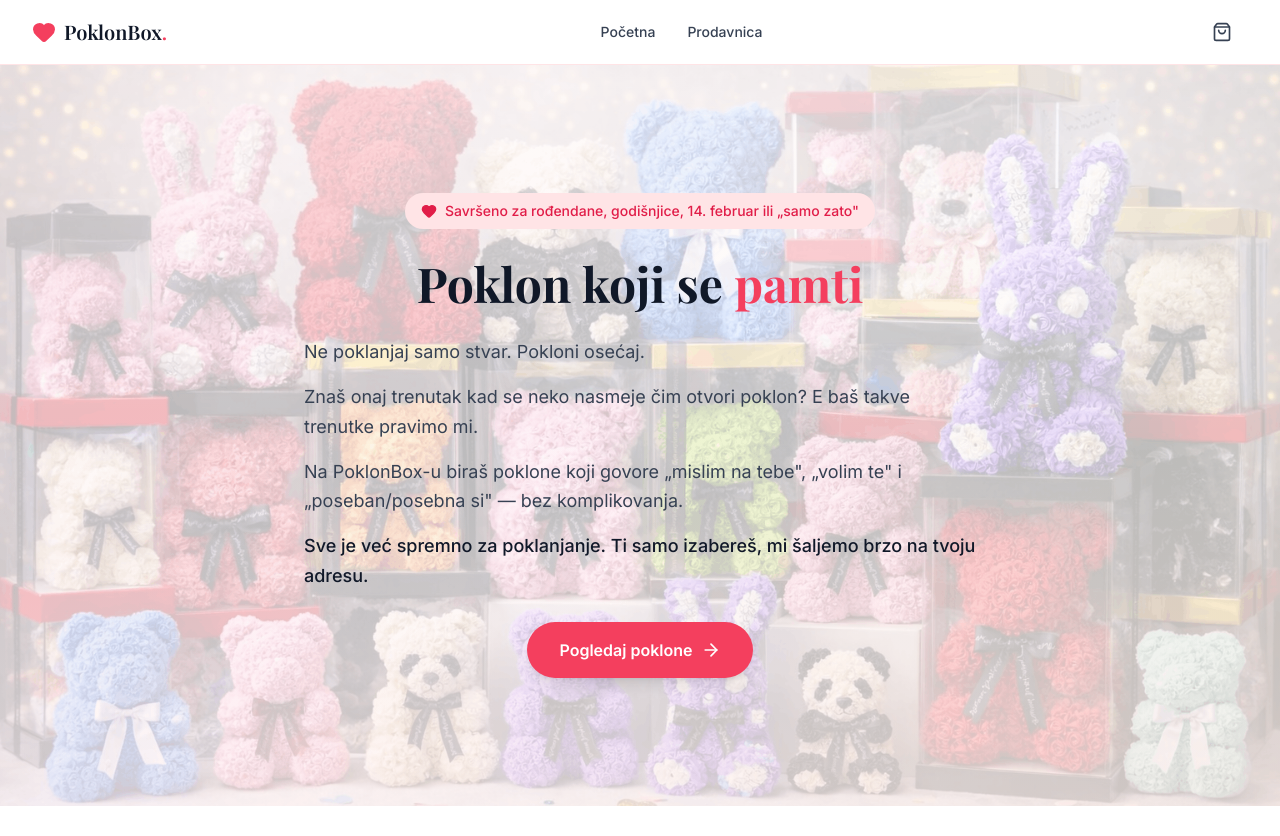
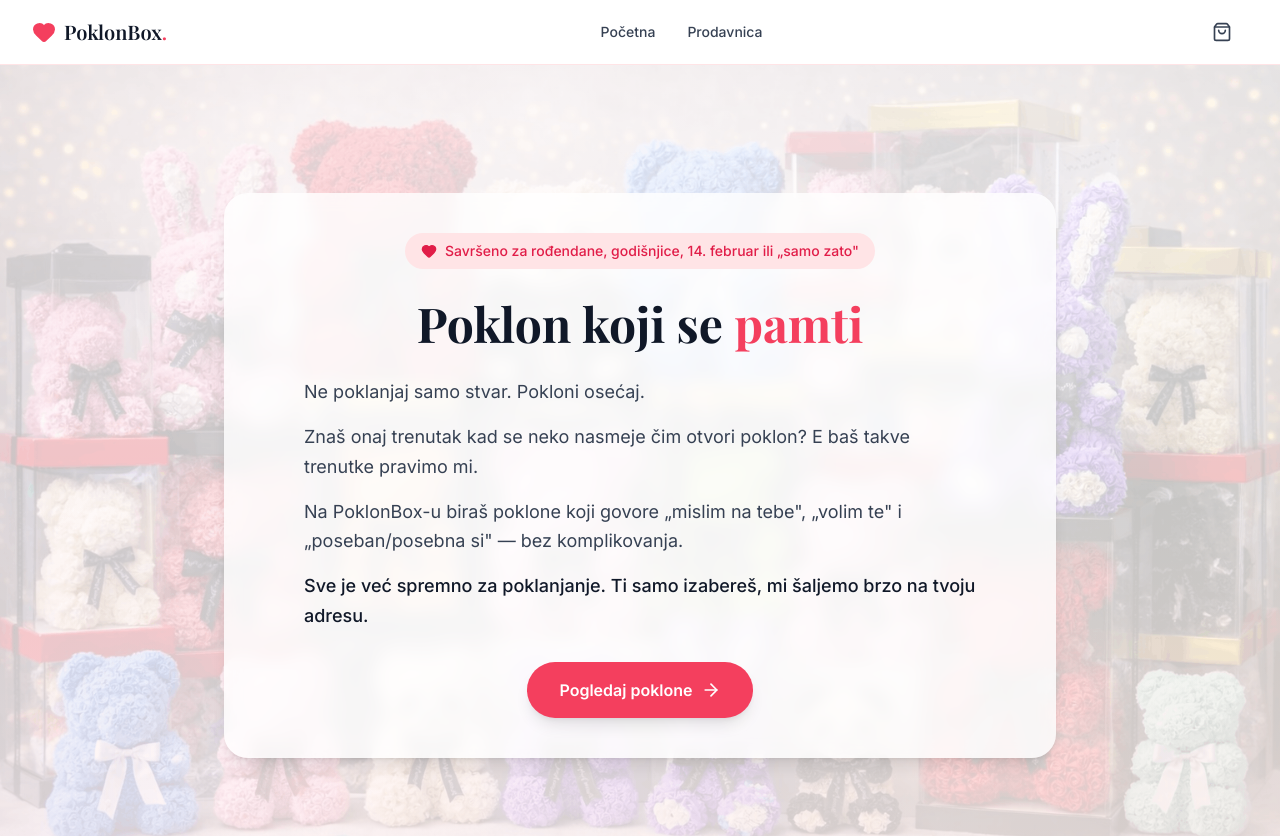
Before and after one commit to SlavkoSipka/poklonbox, a Next.js app: page / in a window 1280 px wide. Shown: the top 836 px of the page. Built offline with nearby package versions, Linux system fonts and the light colour scheme; no server answers; a web font is replaced by a local one.

Commit message:
Dodata semi-transparent pozadina za tekst u hero sekciji za bolje citanje

```diff
--- a/app/page.tsx
+++ b/app/page.tsx
@@ -57,9 +57,11 @@ export default function HomePage() {
             backgroundSize: 'cover',
           }}
         />
-        <div className="absolute inset-0 bg-gradient-to-b from-white/50 via-white/30 to-rose-50/50"></div>
+        <div className="absolute inset-0 bg-gradient-to-b from-white/60 via-white/40 to-rose-50/60"></div>
 
         <div className="max-w-4xl mx-auto px-4 sm:px-6 lg:px-8 py-20 md:py-32 relative z-10">
+          {/* Text container with semi-transparent background */}
+          <div className="bg-white/80 backdrop-blur-sm rounded-3xl p-6 sm:p-8 md:p-10 shadow-lg">
             <div className="text-center max-w-3xl mx-auto">
               <div className="inline-flex items-center space-x-2 bg-rose-100 text-rose-600 px-4 py-2 rounded-full text-sm font-medium mb-6">
                 <Heart className="w-4 h-4 fill-rose-600" />
@@ -90,6 +92,7 @@ export default function HomePage() {
                   <span>Pogledaj poklone</span>
                   <ArrowRight className="w-5 h-5" />
                 </Link>
+              </div>
             </div>
           </div>
         </div>
```
Lines whose indentation alone changed are shown as unchanged.
